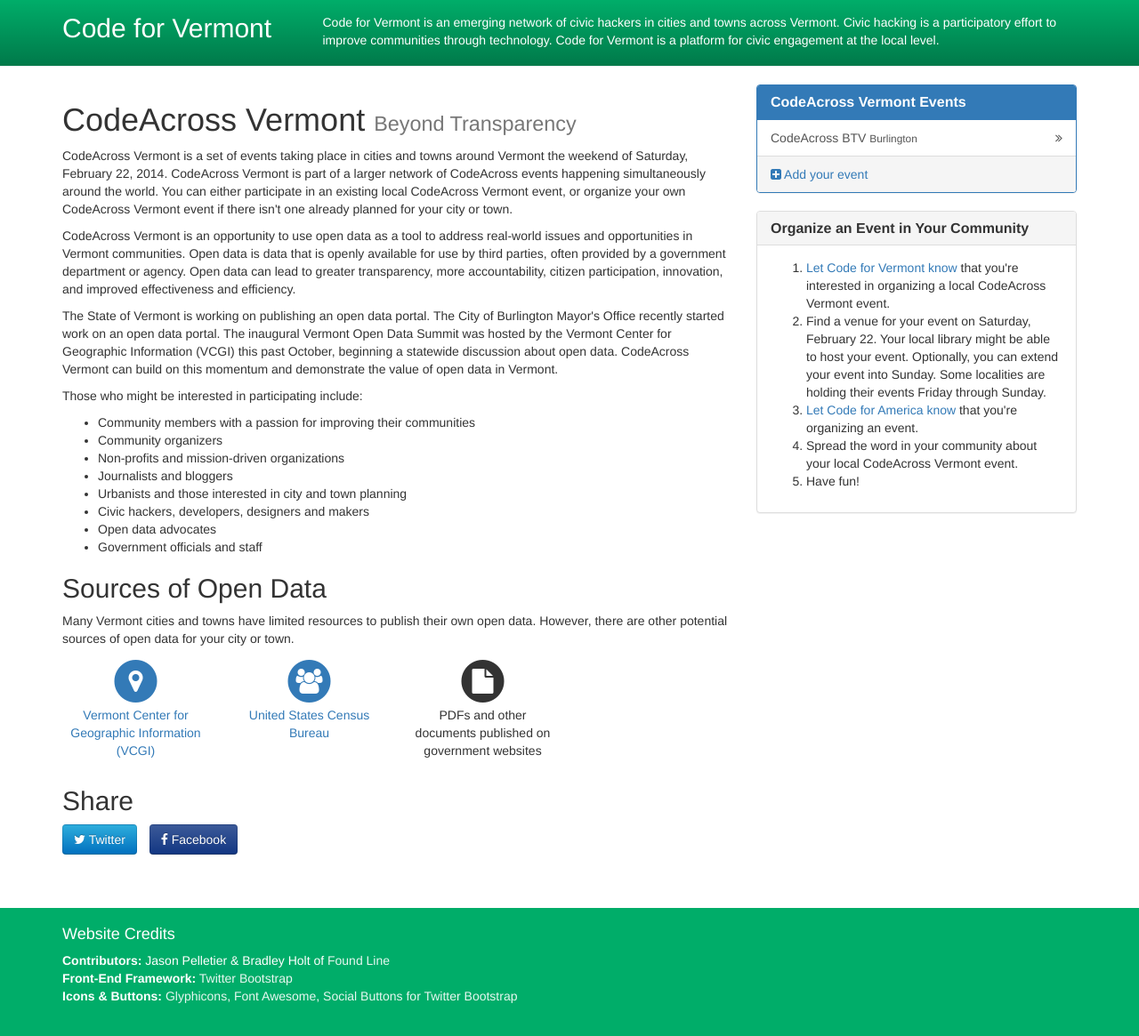
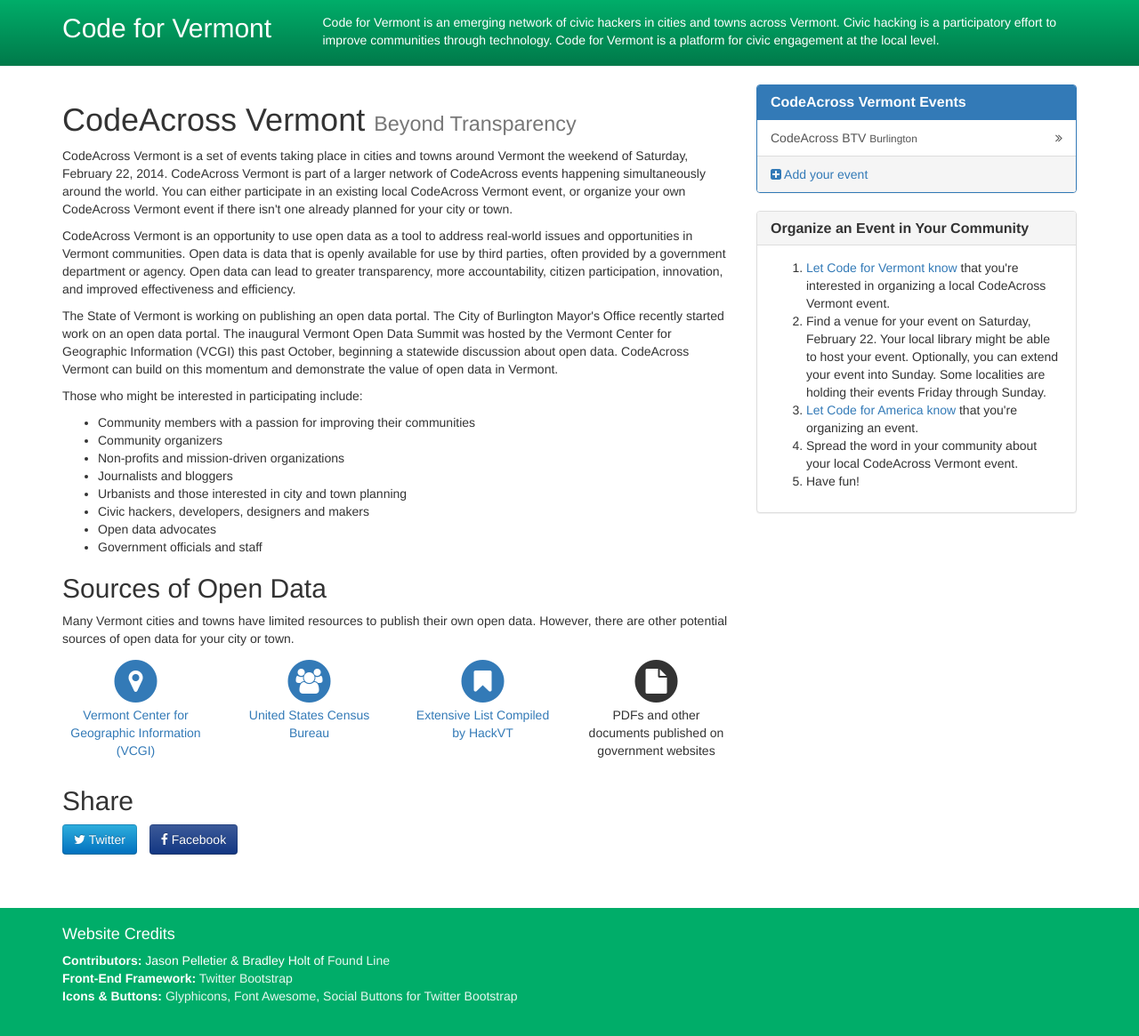
Before and after one commit to codeforvermont/codeforvermont.github.com, a Jekyll site: the page built from index.html, in a window 1280 px wide. Shown: the whole page at 89% size. Built offline with Jekyll 4.4.1, drawn with Linux system fonts in a browser that asks for light colours; nearby versions of some CDN libraries; comment, search, counter and statistics services are not loaded.

Commit message:
Add link to compiled list of open data sources from HackVT.

```diff
--- a/index.html
+++ b/index.html
@@ -46,6 +46,17 @@
                                     <i class="fa fa-users fa-stack-1x fa-inverse"></i>
                                 </span><br />
                                 United States Census Bureau
+                            </a>
+                        </p>
+                    </div>
+                    <div class="col-xs-6 col-sm-3 text-center">
+                        <p>
+                            <a href="http://hackvt.com/data/">
+                                <span class="fa-stack fa-2x">
+                                    <i class="fa fa-circle fa-stack-2x"></i>
+                                    <i class="fa fa-bookmark fa-stack-1x fa-inverse"></i>
+                                </span><br />
+                                Extensive List Compiled by HackVT
                             </a>
                         </p>
                     </div>
```
